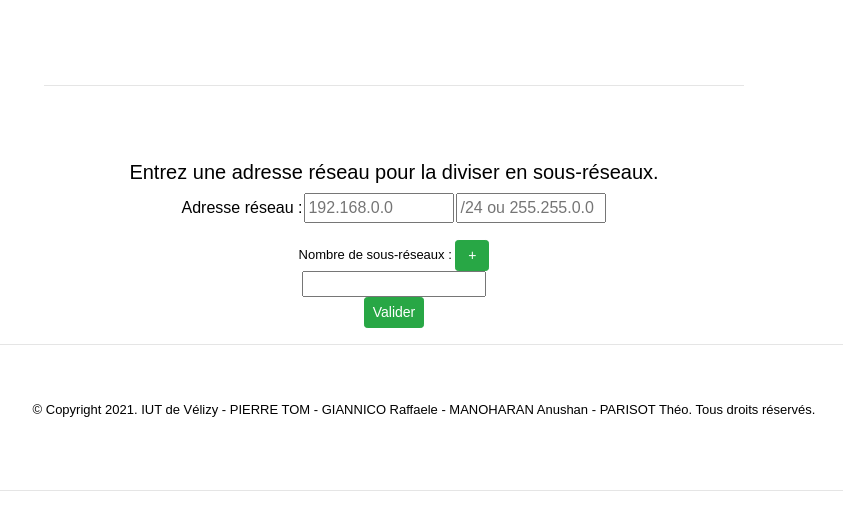
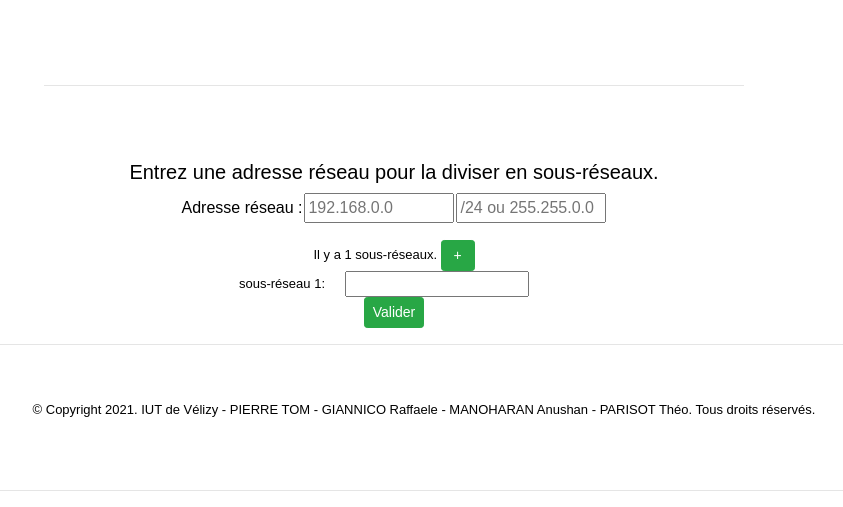
Before and after one commit to pleijan/Plateforme-de-revision-Reseaux, a PHP site: page /sousReseauxVLSM.php in a window 1280 px wide. Shown: the part 477-984 px from the top of the page, without its empty margins (246-1089 px from the left). Run offline with PHP 8.4, Linux system fonts and the light colour scheme.

Commit message:
Replace sousReseauxVLSM.php

```diff
--- a/sousReseauxVLSM.php
+++ b/sousReseauxVLSM.php
@@ -49,11 +49,14 @@ function masqueValide(choix, affiche)
 		}
 	}
 	else if (lenMasque <=3 && lenMasque>=2) {
+
 		if(masque.startsWith('/')){
 			masque = masque.substr(1);
+			document.getElementById(affiche).innerHTML="";
 		}
 		else
 			document.getElementById(affiche).innerHTML="Veuillez entrez un masque valide";
+
 
 		if(isNaN(masque) == true || (masque < 1) || (masque > 32)){
 			document.getElementById(affiche).innerHTML="Veuillez entrez un masque valide";
@@ -77,7 +80,7 @@ function masqueValide(choix, affiche)
     <h3 align='center'><b>Cours</b></h3>
 <HR width=1240>
 
-<h5 align='center'><p> <a href="cours/Exemple-VLSM.html" onclick="open('cours/Exemple-VLSM.html','Popup','scrollbars=1,resizabl=1,height=500,width=400');return false;">Cours VLSM</a> </p></h5>
+<h5 align='center'><p> <a href="cours/Exemple-VLSM.html" target='_BLANK'>Cours VLSM</a> </p></h5>
 
 <HR width=1240>
     <h3 align='center'><b>Application</b></h3>
@@ -107,6 +110,7 @@ function masqueValide(choix, affiche)
 		/******** detecte si on entre /?? ou ???.???.???.??? **********/
 		$cidr = 0;
 		$adrIP = explode(".", $_GET['ipRes']);
+		$masqueVerif = explode(".", $_GET['masqueRes']);
 		$slash = 0;
 		$erreurRes = 0;
 
@@ -132,12 +136,12 @@ function masqueValide(choix, affiche)
 				$erreurRes = 1;
 			}
 		}
-		else{
+		else if(count($masqueVerif)==4) { //1.1.1.1 et 192.168.298.398
 			$masque = explode(".", $_GET['masqueRes']);
 			$precedent = 255;
 			//print_r($masque);
 			foreach ($masque as $k => $val) {// teste si le masque entrée est valide
-				if (!is_numeric($val) || $val < 0 || $val > 255 || $precedent < $val) {
+				if (!is_numeric($val) || ($val < 0) || ($val > 255) || ($precedent < $val) || ($precedent == 255 && ($val < 128 && $val != 0)) || ($precedent == 128 && $val != 0)) {
 					echo"<p style='color:red'> Masque réseau invalide</p>";
 					$erreurRes = 1;
 				}
@@ -269,7 +273,7 @@ $(document).ready(function(){
     	//
     	for (var i=0;i<valeurHotes.length-1;i++) {
     		x++; //Increment field counter
-            $(wrapper).append('<div><input style="margin-left:20px" type="number" name="hote[]" value="'+valeurHotes[x-1]+'" min="1" required/><a href="javascript:void(0);" class="remove_button"><img src="img/red-cross.png"/></a></div>'); //Add field html
+            $(wrapper).append('<div>sous-réseau '+x+':<input style="margin-left:20px" type="number" name="hote[]" value="'+valeurHotes[x-1]+'" min="1" required/><a href="javascript:void(0);" class="remove_button"><img src="img/red-cross.png"/></a></div>'); //Add field html
             document.getElementById("cmp").value=x;
     	}
 
@@ -281,7 +285,7 @@ $(document).ready(function(){
         e.preventDefault();
         if(x < maxField){
             x++; //Increment field counter
-            $(wrapper).append('<div><input style="margin-left:20px" type="number" name="hote[]" value="" min="1" required/><a href="javascript:void(0);" class="remove_button"><img src="img/red-cross.png"/></a></div>'); //Add field html
+            $(wrapper).append('<div> sous-réseau '+x+':<input style="margin-left:20px" type="number" name="hote[]" value="" min="1" required/><a href="javascript:void(0);" class="remove_button"><img src="img/red-cross.png"/></a></div>'); //Add field html
             document.getElementById("cmp").value=x;
             document.getElementById('compteurNbrRes').innerHTML = ""+x;
         }
@@ -301,10 +305,10 @@ $(document).ready(function(){
 
 
 
-	 Nombre de sous-réseaux : <span id="compteurNbrRes"><?php if (isset($_GET['cmp'])){echo $_GET['cmp'];} ?> </span>
+	 Il y a <span id="compteurNbrRes"><?php if (isset($_GET['cmp'])){echo $_GET['cmp'];}else echo "1"; ?> </span> sous-réseaux.
     <a href="javascript:void(0);" class="add_button" title="Add field"><input type='button' class='btn btn-success btn-sm' id='ajIn' value=' + ' /></a>
 
-    <br><div><input type="number" name="hote[]" id ="premierChamp" value="" min="1" required/></div>
+    <br><div> <span style="margin-left: -20px">sous-réseau 1:</span><input style="margin-left: 20px" type="number" name="hote[]" id ="premierChamp" value="" min="1" required/></div>
     <input  type="hidden" value="javascript:x;" name="cmp" id="cmp" />
     <input  type="hidden" value="$valHotes" name="valhotes" id="hotes" />
     <div id="frm" class="field_wrapper"></div>
@@ -336,6 +340,7 @@ if(isset($_GET['ip'],$_GET['masque']))
 	/******** detecte si on entre /?? ou ???.???.???.??? **********/
 	$cidr = 0;
 	$adrIP = explode(".", $_GET['ip']);
+	$masqueVerif = explode(".", $_GET['masque']);
 	$slash = 0;
 	$erreur = 0;
 
@@ -353,14 +358,16 @@ if(isset($_GET['ip'],$_GET['masque']))
 			echo"<p style='color:red'>Masque réseau invalide</p>";
 			$erreur = 1;
 		}
-		else
+		else{
 			$slash = substr($_GET['masque'],1);
+		}
 	}
-	else{
+	else if(count($masqueVerif)==4) { //1.1.1.1 et 192.168.298.398
 		$masque = explode(".", $_GET['masque']);
-		$precedent = 255;
+		$precedent = 256;
+
 		foreach ($masque as $k => $val) {// teste si le masque entrée est valide
-			if (!is_numeric($val) || $val < 0 || $val > 255 || $precedent < $val) {
+			if (!is_numeric($val) || ($val < 0) || ($val > 255) || ($precedent < $val) || ($precedent == 255 && ($val < 128 && $val != 0)) || ($precedent == 128 && $val != 0)) {
 				echo"<p style='color:red'> Masque réseau invalide</p>";
 				$erreur = 1;
 			}
@@ -378,6 +385,12 @@ if(isset($_GET['ip'],$_GET['masque']))
 		}
 
 	}
+	else
+	{
+		echo"<p style='color:red'> Masque réseau invalide</p>";
+		$erreur = 1;
+	}
+
 	/**************************************************************/
 
 	/**********************************************************************/
@@ -418,6 +431,8 @@ if(isset($_GET['ip'],$_GET['masque']))
 	    }
 
 		$newSlash = 32 - $p;
+		if($newSlash >=30)
+			$newSlash=30;
 	    //echo "voici les puissances : $puiss <br/> et /$newSlash";
 	    return $newSlash;
     }
@@ -593,8 +608,7 @@ if(isset($_GET['ip'],$_GET['masque']))
     $nbr0 = 32 - $slash;
   	//echo "vs avez entrer /".$slash;
     $nbrHotesMax = pow(2,$nbr0)-2; // le nombre d'hotes max
-    echo "<tr><td>Nombre d'Hotes Disponible maximum: <b>". $nbrHotesMax."</b></td></tr>
-    </table>";
+
 
     $addHoteUser = 0;
     foreach ($nbrHote as $val) {
@@ -621,6 +635,10 @@ if(isset($_GET['ip'],$_GET['masque']))
      	echo"<p style='color:red'>ERREUR</p>";
     }
     else{
+
+    	 echo "<tr><td>Nombre d'Hotes Disponible maximum: <b>". $nbrHotesMax."</b></td></tr>
+    </table>";
+
     	$multiplReseau[0] = 256;
     	for ($i=0; $i < $_GET['cmp']; $i++) {
     		$multiplReseau[$i] = 256;
```
